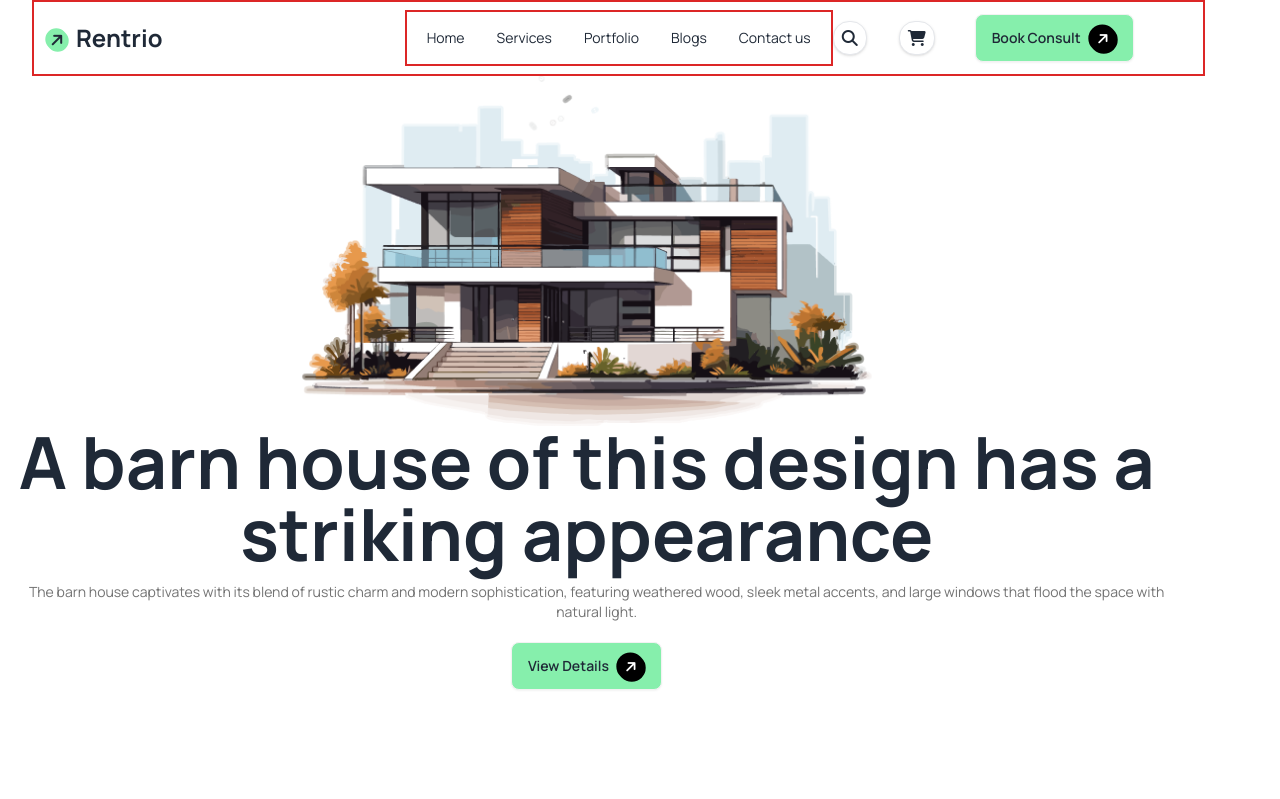
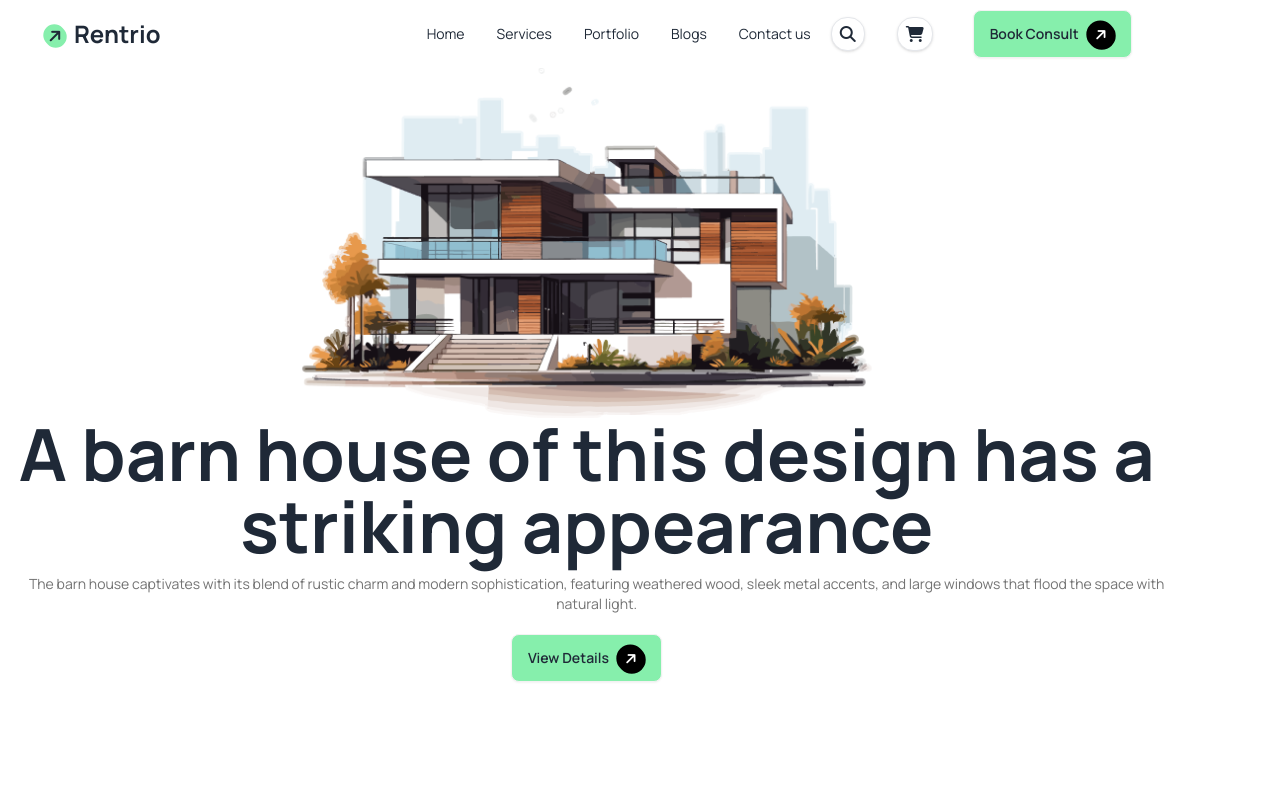
Before and after one commit to ashraful-rahat/Assigment-3, a plain HTML site: page Index.html in a window 1280 px wide. Shown: the top 799 px of the page. Drawn offline with nearby package versions, Linux system fonts and the light colour scheme.

Commit message:
final project

```diff
--- a/Index.html
+++ b/Index.html
@@ -54,7 +54,7 @@
 
 <body class=" font-Manrope  mx-auto">
 
-    <div class="border-2 border-red-600 lg:ml-8 w-11/12 mx-auto">
+    <div class=" lg:ml-8 w-11/12 mx-auto">
         <div class="navbar ">
             <div class="navbar-start">
 
@@ -62,7 +62,7 @@
                 <i class="fa-solid fa-arrow-right -rotate-45 mt-1 ml-1 bg-green-300 rounded-xl p-1  "></i>
                 <a class="  text-2xl font-bold ml-2">Rentrio</a>
             </div>
-            <div class="navbar-center hidden md:block lg:flex border-2 border-red-600 ">
+            <div class="navbar-center hidden md:block lg:flex">
                 <ul class="menu menu-horizontal px-1">
                     <li class="hover:text-black text-third"><a>Home</a></li>
                     <li><a>Services</a></li>
```
